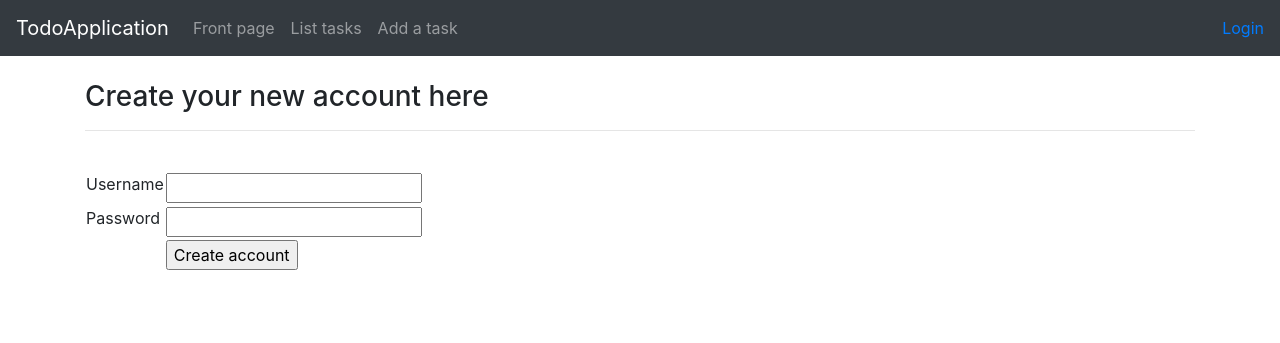
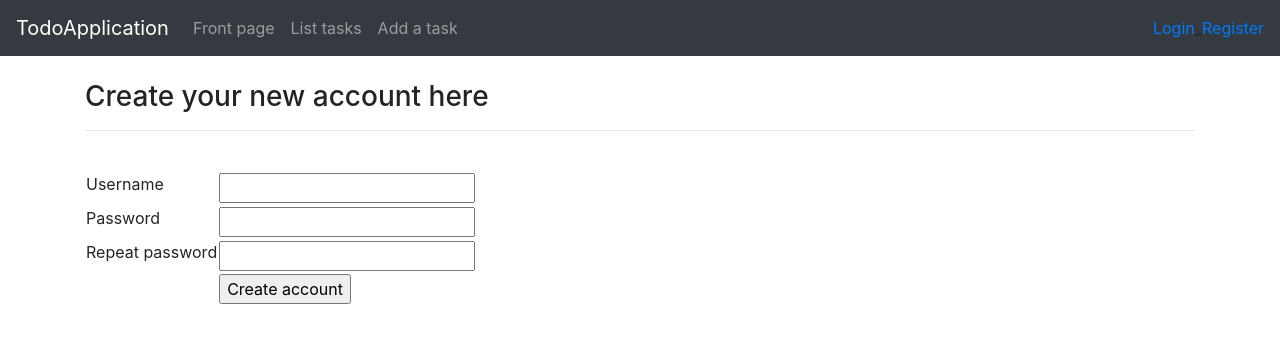
Before and after one commit to aarekr/todoApp, a Flask app: page /auth/register in a window 1280 px wide. Shown: the top 343 px of the page. Run offline with Flask 2, Linux system fonts and the light colour scheme; some libraries are stand-ins or nearby versions.

Commit message:
Password check with password2 field

```diff
--- a/application/auth/forms.py
+++ b/application/auth/forms.py
@@ -12,7 +12,8 @@
 
 class NewUserForm(FlaskForm):
     username = StringField("Username", [validators.Length(min=3, max=10, message="Username has to contain 3-10 characters")])
-    password = PasswordField("Password")
+    password = PasswordField("Password", [validators.Length(min=3, max=20, message="Password has to contain 3-20 characters")])
+    password2 = PasswordField("Repeat password", [validators.Length(min=3, max=20), EqualTo('password', message="Passwords don't match")])
     submit = SubmitField("Create account")
 
     def validate_username(self, username):
--- a/application/auth/views.py
+++ b/application/auth/views.py
@@ -36,6 +36,8 @@
 @app.route("/auth/newuser", methods=["POST"])
 def create_new_user():
     form = NewUserForm(request.form)
+    if not form.validate():
+        return render_template("auth/newuserform.html", form=form)
     username = request.form.get("username")
     password = request.form.get("password")
 
--- a/application/templates/auth/newuserform.html
+++ b/application/templates/auth/newuserform.html
@@ -9,10 +9,26 @@
     <tr>
       <td>{{ form.username.label }}</td>
       <td>{{ form.username }}</td>
+      <td>{% for error in form.username.errors %}
+            <span style="color: red;">{{ error }}</span>
+          {% endfor %}
+      </td>
     </tr>
     <tr>
       <td>{{ form.password.label }}</td>
       <td>{{ form.password }}</td>
+      <td>{% for error in form.password.errors %}
+            <span style="color:red;">{{ error }}</span>
+          {% endfor %}
+      </td>
+    </tr>
+    <tr>  <!-- password 2 has to match password -->
+      <td>{{ form.password2.label }}</td>
+      <td>{{ form.password2 }}</td>
+      <td>{% for error in form.password2.errors %}
+            <span style="color:red;">{{ error }}</span>
+          {% endfor %}
+      </td>
     </tr>
     <tr>
       <td></td>
--- a/application/templates/layout.html
+++ b/application/templates/layout.html
@@ -27,10 +27,13 @@
           </ul>
           <div class="form-inline mt-2 mt-md-0">
 	    {% if current_user.is_authenticated %}
-	    <a href="{{ url_for('auth_logout') }}">Hello {{ current_user.name }} -- Logout</a>
+	      <a href="{{ url_for('auth_logout') }}">Hello {{ current_user.name }} -- Logout</a>
 	    {% else %}
-	    <a href="{{ url_for('auth_login') }}">Login</a>
+	      <a href="{{ url_for('auth_login') }}">Login</a> _
 	    {% endif %}
+            {% if not current_user.is_authenticated %}
+              <a href="{{ url_for('user_registration') }}">Register</a>
+            {% endif %}
           </div>
 	</div>
       </nav>
```
